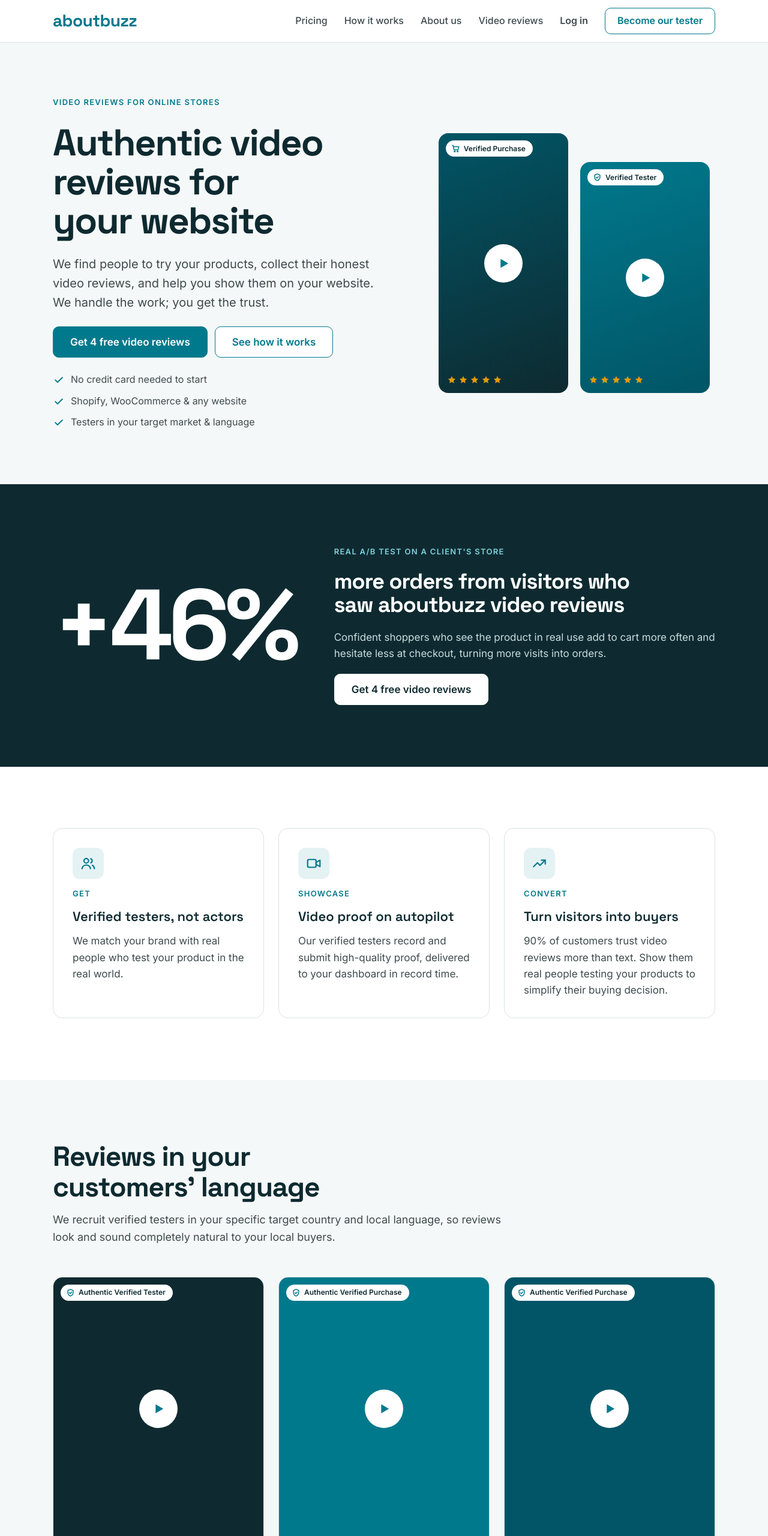
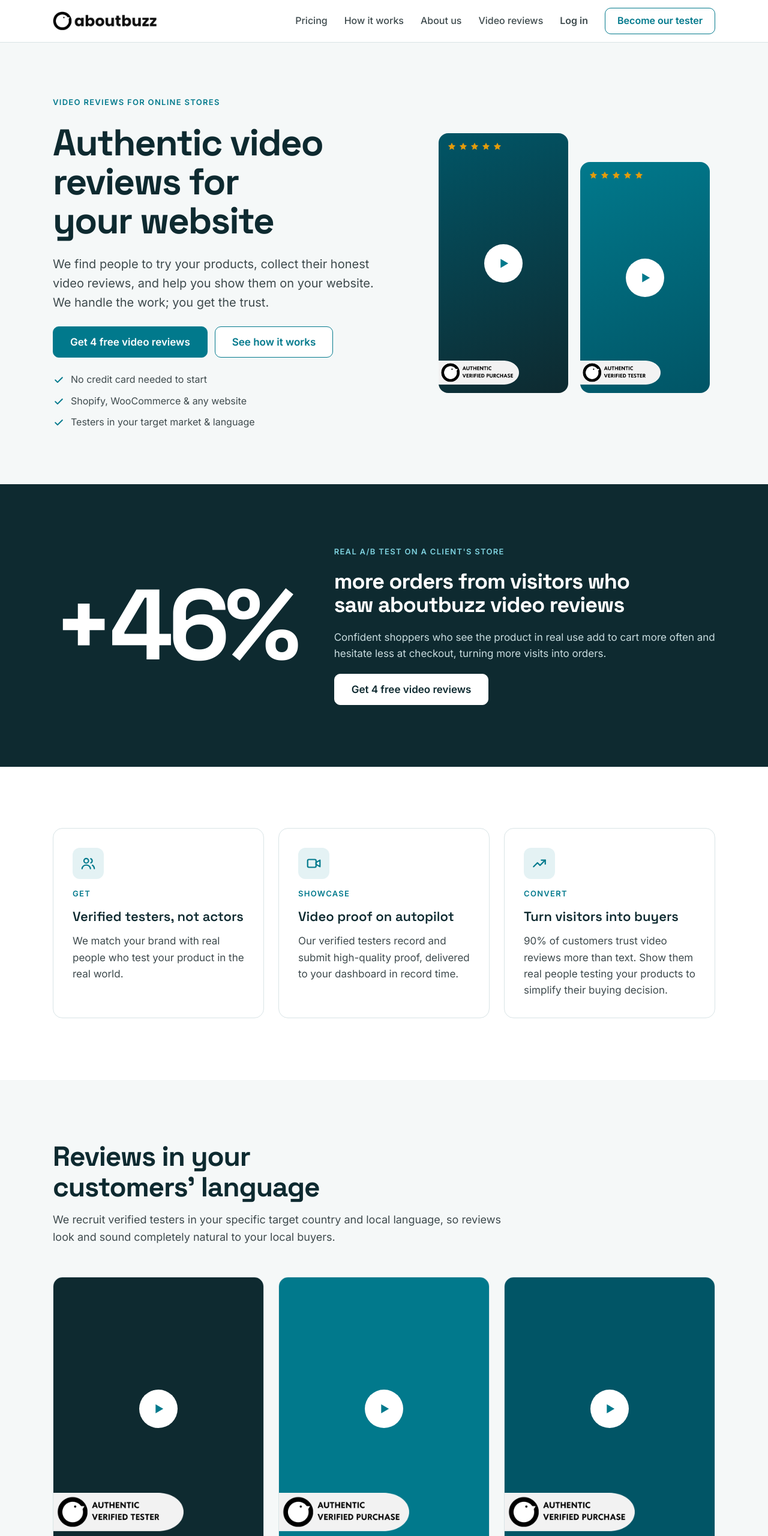
Before and after one commit to irena-blip/aboutbuzz-site, a plain HTML site: page index.html in a window 1280 px wide. Shown: the top 2560 px of the page at 60% size. Drawn offline with Linux system fonts and the light colour scheme.

Commit message:
Use official aboutbuzz logo and EU-registered Verified Tester/Purchase badges
- logo (header), white logo (footer), favicon from the original artwork
- official badge images on every video player, in the trust section and on review cards

Co-Authored-By: Claude Opus 5.5 <noreply@anthropic.com>
Claude-Session: https://claude.ai/code/session_01Ta83cDb5QAgTXTgekPRBSW

```diff
--- a/assets/css/style.css
+++ b/assets/css/style.css
@@ -67,7 +67,8 @@ p{margin:0}
 .site-header{background:var(--white);border-bottom:1px solid var(--line);position:sticky;top:env(safe-area-inset-top,0px);z-index:20}
 body::before{content:"";position:fixed;inset:0 0 auto;height:env(safe-area-inset-top,0px);z-index:21;background:var(--white)}
 .site-header .wrap{display:flex;align-items:center;justify-content:space-between;gap:16px 32px;padding-block:12px}
-.logo{font-family:var(--display);font-weight:700;font-size:28px;letter-spacing:-0.02em;color:var(--teal);text-decoration:none}
+.logo{display:inline-flex;align-items:center;min-height:44px;text-decoration:none}
+.logo img{height:32px;width:auto}
 .nav{display:flex;align-items:center;gap:4px 28px;font-size:16px;font-weight:500}
 .nav a{color:var(--text);text-decoration:none;padding-block:10px}
 .nav a:hover{color:var(--teal)}
@@ -97,10 +98,13 @@ body::before{content:"";position:fixed;inset:0 0 auto;height:env(safe-area-inset
 .player{position:relative;aspect-ratio:9/16;max-width:100%;border-radius:var(--radius);overflow:hidden;background:var(--ink);color:var(--white)}
 .player--a{width:min(46%,240px);background:linear-gradient(160deg,#015566,#0E2A30)}
 .player--b{width:min(46%,240px);margin-top:48px;background:linear-gradient(160deg,#01798C,#015566)}
-.player video,.player img{position:absolute;inset:0;width:100%;height:100%;object-fit:cover}
+.player video,.player img:not(.badge-img){position:absolute;inset:0;width:100%;height:100%;object-fit:cover}
 .badge{position:absolute;left:12px;top:12px;display:inline-flex;align-items:center;gap:6px;background:var(--white);color:var(--ink);border-radius:999px;padding:6px 12px 6px 9px;font-size:12px;font-weight:600;line-height:1.2;z-index:2}
 .play{position:absolute;left:50%;top:50%;transform:translate(-50%,-50%);width:64px;height:64px;border-radius:50%;background:var(--white);display:flex;align-items:center;justify-content:center;z-index:2;border:0;cursor:pointer}
-.player .stars{position:absolute;left:14px;bottom:14px;z-index:2}
+.player .stars{position:absolute;left:14px;top:14px;z-index:2}
+/* uradni EU registrirani znački – vedno spodaj levo na videu, kot na aboutbuzz.com */
+.player .badge-img{position:absolute;left:0;bottom:14px;width:62%;max-width:240px;height:auto;z-index:3;pointer-events:none}
+.trust-badge{width:260px;max-width:100%;height:auto}
 .stars{display:flex;gap:3px}
 
 /* številka +46 */
@@ -192,7 +196,8 @@ textarea.input{resize:vertical;min-height:132px}
 .site-footer .wrap{padding-block:56px 40px;display:flex;flex-direction:column;gap:40px}
 .foot-cols{display:flex;flex-wrap:wrap;gap:40px 64px;justify-content:space-between}
 .foot-col{flex:1 1 220px;min-width:0;display:flex;flex-direction:column;gap:4px}
-.foot-col .logo{color:var(--white);font-size:26px;margin-bottom:8px}
+.foot-col .logo{margin-bottom:8px;min-height:0}
+.foot-col .logo img{height:28px}
 .foot-label{font-size:13px;font-weight:600;letter-spacing:0.1em;text-transform:uppercase;color:var(--foot-label);margin-bottom:8px}
 .foot-col a{color:var(--foot-link);display:inline-flex;align-items:center;min-height:40px}
 .foot-legal{border-top:1px solid var(--foot-line);padding-top:28px;display:flex;flex-direction:column;gap:10px;font-size:14px;color:var(--foot-small)}
@@ -203,3 +208,4 @@ textarea.input{resize:vertical;min-height:132px}
 .split > *{flex:1 1 400px;min-width:0}
 .compare .card h3{font-size:20px}
 .compare .card--us{border:2px solid var(--teal)}
+.player video ~ .badge-img{bottom:56px}
--- a/index.html
+++ b/index.html
@@ -9,6 +9,8 @@
 <meta property="og:title" content="aboutbuzz — Authentic video reviews">
 <meta property="og:description" content="Verified video reviews from real testers and buyers, with EU trust badges, for Shopify, WooCommerce and any website.">
 <meta property="og:type" content="website">
+<link rel="icon" type="image/png" href="assets/img/favicon.png">
+<link rel="apple-touch-icon" href="assets/img/apple-touch-icon.png">
 <link rel="preconnect" href="https://fonts.googleapis.com">
 <link rel="preconnect" href="https://fonts.gstatic.com" crossorigin>
 <link rel="stylesheet" href="https://fonts.googleapis.com/css2?family=Inter:wght@400;500;600&family=Space+Grotesk:wght@500;600;700&display=swap">
@@ -18,7 +20,7 @@
 <a class="skip" href="#main">Skip to content</a>
 <header class="site-header">
 <div class="wrap">
-<a class="logo" href="index.html">aboutbuzz</a>
+<a class="logo" href="index.html"><img src="assets/img/logo.png" alt="aboutbuzz" width="173" height="32"></a>
 <button class="nav-toggle" type="button" aria-expanded="false" aria-controls="site-nav" aria-label="Open menu"><svg width="22" height="22" viewBox="0 0 24 24" fill="none" stroke="currentColor" stroke-width="2.2" stroke-linecap="round" aria-hidden="true"><path d="M4 7h16M4 12h16M4 17h16"/></svg></button>
 <nav class="nav" id="site-nav" aria-label="Main">
 <a href="pricing.html">Pricing</a>
@@ -45,8 +47,8 @@
 </ul>
 </div>
 <div class="hero-visual" aria-hidden="true">
-<div class="player player--a"><span class="badge"><svg width="15" height="15" viewBox="0 0 24 24" fill="none" stroke="#01798C" stroke-width="2.4" stroke-linecap="round" stroke-linejoin="round" aria-hidden="true"><path d="M3 4h2l2.4 11h11l2-8H6.3"/><circle cx="9.5" cy="19.5" r="1.4"/><circle cx="17" cy="19.5" r="1.4"/></svg>Verified Purchase</span><span class="play" aria-hidden="true"><svg width="28" height="28" viewBox="0 0 24 24" fill="#01798C"><path d="M8 5.5v13l11-6.5z"/></svg></span><span class="stars" role="img" aria-label="5 out of 5 stars"><svg width="16" height="16" viewBox="0 0 24 24" fill="#E39B0B" aria-hidden="true"><path d="M12 2.8l2.8 5.9 6.4.9-4.7 4.5 1.2 6.4L12 17.4 6.3 20.5l1.2-6.4L2.8 9.6l6.4-.9z"/></svg><svg width="16" height="16" viewBox="0 0 24 24" fill="#E39B0B" aria-hidden="true"><path d="M12 2.8l2.8 5.9 6.4.9-4.7 4.5 1.2 6.4L12 17.4 6.3 20.5l1.2-6.4L2.8 9.6l6.4-.9z"/></svg><svg width="16" height="16" viewBox="0 0 24 24" fill="#E39B0B" aria-hidden="true"><path d="M12 2.8l2.8 5.9 6.4.9-4.7 4.5 1.2 6.4L12 17.4 6.3 20.5l1.2-6.4L2.8 9.6l6.4-.9z"/></svg><svg width="16" height="16" viewBox="0 0 24 24" fill="#E39B0B" aria-hidden="true"><path d="M12 2.8l2.8 5.9 6.4.9-4.7 4.5 1.2 6.4L12 17.4 6.3 20.5l1.2-6.4L2.8 9.6l6.4-.9z"/></svg><svg width="16" height="16" viewBox="0 0 24 24" fill="#E39B0B" aria-hidden="true"><path d="M12 2.8l2.8 5.9 6.4.9-4.7 4.5 1.2 6.4L12 17.4 6.3 20.5l1.2-6.4L2.8 9.6l6.4-.9z"/></svg></span></div>
-<div class="player player--b"><span class="badge"><svg width="15" height="15" viewBox="0 0 24 24" fill="none" stroke="#01798C" stroke-width="2.4" stroke-linecap="round" stroke-linejoin="round" aria-hidden="true"><path d="M12 3l7 3v5.5c0 4.2-2.9 7.9-7 9.5-4.1-1.6-7-5.3-7-9.5V6z"/><path d="M8.8 12.2l2.2 2.2 4.2-4.4"/></svg>Verified Tester</span><span class="play" aria-hidden="true"><svg width="28" height="28" viewBox="0 0 24 24" fill="#01798C"><path d="M8 5.5v13l11-6.5z"/></svg></span><span class="stars" role="img" aria-label="5 out of 5 stars"><svg width="16" height="16" viewBox="0 0 24 24" fill="#E39B0B" aria-hidden="true"><path d="M12 2.8l2.8 5.9 6.4.9-4.7 4.5 1.2 6.4L12 17.4 6.3 20.5l1.2-6.4L2.8 9.6l6.4-.9z"/></svg><svg width="16" height="16" viewBox="0 0 24 24" fill="#E39B0B" aria-hidden="true"><path d="M12 2.8l2.8 5.9 6.4.9-4.7 4.5 1.2 6.4L12 17.4 6.3 20.5l1.2-6.4L2.8 9.6l6.4-.9z"/></svg><svg width="16" height="16" viewBox="0 0 24 24" fill="#E39B0B" aria-hidden="true"><path d="M12 2.8l2.8 5.9 6.4.9-4.7 4.5 1.2 6.4L12 17.4 6.3 20.5l1.2-6.4L2.8 9.6l6.4-.9z"/></svg><svg width="16" height="16" viewBox="0 0 24 24" fill="#E39B0B" aria-hidden="true"><path d="M12 2.8l2.8 5.9 6.4.9-4.7 4.5 1.2 6.4L12 17.4 6.3 20.5l1.2-6.4L2.8 9.6l6.4-.9z"/></svg><svg width="16" height="16" viewBox="0 0 24 24" fill="#E39B0B" aria-hidden="true"><path d="M12 2.8l2.8 5.9 6.4.9-4.7 4.5 1.2 6.4L12 17.4 6.3 20.5l1.2-6.4L2.8 9.6l6.4-.9z"/></svg></span></div>
+<div class="player player--a"><span class="play" aria-hidden="true"><svg width="28" height="28" viewBox="0 0 24 24" fill="#01798C"><path d="M8 5.5v13l11-6.5z"/></svg></span><span class="stars" role="img" aria-label="5 out of 5 stars"><svg width="16" height="16" viewBox="0 0 24 24" fill="#E39B0B" aria-hidden="true"><path d="M12 2.8l2.8 5.9 6.4.9-4.7 4.5 1.2 6.4L12 17.4 6.3 20.5l1.2-6.4L2.8 9.6l6.4-.9z"/></svg><svg width="16" height="16" viewBox="0 0 24 24" fill="#E39B0B" aria-hidden="true"><path d="M12 2.8l2.8 5.9 6.4.9-4.7 4.5 1.2 6.4L12 17.4 6.3 20.5l1.2-6.4L2.8 9.6l6.4-.9z"/></svg><svg width="16" height="16" viewBox="0 0 24 24" fill="#E39B0B" aria-hidden="true"><path d="M12 2.8l2.8 5.9 6.4.9-4.7 4.5 1.2 6.4L12 17.4 6.3 20.5l1.2-6.4L2.8 9.6l6.4-.9z"/></svg><svg width="16" height="16" viewBox="0 0 24 24" fill="#E39B0B" aria-hidden="true"><path d="M12 2.8l2.8 5.9 6.4.9-4.7 4.5 1.2 6.4L12 17.4 6.3 20.5l1.2-6.4L2.8 9.6l6.4-.9z"/></svg><svg width="16" height="16" viewBox="0 0 24 24" fill="#E39B0B" aria-hidden="true"><path d="M12 2.8l2.8 5.9 6.4.9-4.7 4.5 1.2 6.4L12 17.4 6.3 20.5l1.2-6.4L2.8 9.6l6.4-.9z"/></svg></span><img class="badge-img" src="assets/img/badge-verified-purchase.png" alt="Authentic Verified Purchase" width="260" height="77"></div>
+<div class="player player--b"><span class="play" aria-hidden="true"><svg width="28" height="28" viewBox="0 0 24 24" fill="#01798C"><path d="M8 5.5v13l11-6.5z"/></svg></span><span class="stars" role="img" aria-label="5 out of 5 stars"><svg width="16" height="16" viewBox="0 0 24 24" fill="#E39B0B" aria-hidden="true"><path d="M12 2.8l2.8 5.9 6.4.9-4.7 4.5 1.2 6.4L12 17.4 6.3 20.5l1.2-6.4L2.8 9.6l6.4-.9z"/></svg><svg width="16" height="16" viewBox="0 0 24 24" fill="#E39B0B" aria-hidden="true"><path d="M12 2.8l2.8 5.9 6.4.9-4.7 4.5 1.2 6.4L12 17.4 6.3 20.5l1.2-6.4L2.8 9.6l6.4-.9z"/></svg><svg width="16" height="16" viewBox="0 0 24 24" fill="#E39B0B" aria-hidden="true"><path d="M12 2.8l2.8 5.9 6.4.9-4.7 4.5 1.2 6.4L12 17.4 6.3 20.5l1.2-6.4L2.8 9.6l6.4-.9z"/></svg><svg width="16" height="16" viewBox="0 0 24 24" fill="#E39B0B" aria-hidden="true"><path d="M12 2.8l2.8 5.9 6.4.9-4.7 4.5 1.2 6.4L12 17.4 6.3 20.5l1.2-6.4L2.8 9.6l6.4-.9z"/></svg><svg width="16" height="16" viewBox="0 0 24 24" fill="#E39B0B" aria-hidden="true"><path d="M12 2.8l2.8 5.9 6.4.9-4.7 4.5 1.2 6.4L12 17.4 6.3 20.5l1.2-6.4L2.8 9.6l6.4-.9z"/></svg></span><img class="badge-img" src="assets/img/badge-verified-tester.png" alt="Authentic Verified Tester" width="260" height="77"></div>
 </div>
 </div>
 </section>
@@ -77,11 +79,11 @@
 <div class="wrap">
 <div class="section-head"><h2>Reviews in your customers' language</h2><p>We recruit verified testers in your specific target country and local language, so reviews look and sound completely natural to your local buyers.</p></div>
 <div class="grid grid--3">
-<article class="review"><div class="player" style="background:#0E2A30"><span class="badge"><svg width="15" height="15" viewBox="0 0 24 24" fill="none" stroke="#01798C" stroke-width="2.4" stroke-linecap="round" stroke-linejoin="round" aria-hidden="true"><path d="M12 3l7 3v5.5c0 4.2-2.9 7.9-7 9.5-4.1-1.6-7-5.3-7-9.5V6z"/><path d="M8.8 12.2l2.2 2.2 4.2-4.4"/></svg>Authentic Verified Tester</span><span class="play" aria-hidden="true"><svg width="28" height="28" viewBox="0 0 24 24" fill="#01798C"><path d="M8 5.5v13l11-6.5z"/></svg></span></div>
+<article class="review"><div class="player" style="background:#0E2A30"><span class="play" aria-hidden="true"><svg width="28" height="28" viewBox="0 0 24 24" fill="#01798C"><path d="M8 5.5v13l11-6.5z"/></svg></span><img class="badge-img" src="assets/img/badge-verified-tester.png" alt="Authentic Verified Tester" width="260" height="77"></div>
 <div class="review-body"><div class="review-meta"><span class="stars" role="img" aria-label="5 out of 5 stars"><svg width="16" height="16" viewBox="0 0 24 24" fill="#E39B0B" aria-hidden="true"><path d="M12 2.8l2.8 5.9 6.4.9-4.7 4.5 1.2 6.4L12 17.4 6.3 20.5l1.2-6.4L2.8 9.6l6.4-.9z"/></svg><svg width="16" height="16" viewBox="0 0 24 24" fill="#E39B0B" aria-hidden="true"><path d="M12 2.8l2.8 5.9 6.4.9-4.7 4.5 1.2 6.4L12 17.4 6.3 20.5l1.2-6.4L2.8 9.6l6.4-.9z"/></svg><svg width="16" height="16" viewBox="0 0 24 24" fill="#E39B0B" aria-hidden="true"><path d="M12 2.8l2.8 5.9 6.4.9-4.7 4.5 1.2 6.4L12 17.4 6.3 20.5l1.2-6.4L2.8 9.6l6.4-.9z"/></svg><svg width="16" height="16" viewBox="0 0 24 24" fill="#E39B0B" aria-hidden="true"><path d="M12 2.8l2.8 5.9 6.4.9-4.7 4.5 1.2 6.4L12 17.4 6.3 20.5l1.2-6.4L2.8 9.6l6.4-.9z"/></svg><svg width="16" height="16" viewBox="0 0 24 24" fill="#E39B0B" aria-hidden="true"><path d="M12 2.8l2.8 5.9 6.4.9-4.7 4.5 1.2 6.4L12 17.4 6.3 20.5l1.2-6.4L2.8 9.6l6.4-.9z"/></svg></span></div><p>Izdelek je testiral fant, ki ima težave z izpadanjem las in veliko prhljaja. Po 2 tednih uporabe je opazil izboljšanje, lasje mu manj izpadajo, tudi prhljaja je manj kot na začetku.</p><div class="review-brand">Marivelle · Marivelle His Hairboost</div></div></article>
-<article class="review"><div class="player" style="background:#01798C"><span class="badge"><svg width="15" height="15" viewBox="0 0 24 24" fill="none" stroke="#01798C" stroke-width="2.4" stroke-linecap="round" stroke-linejoin="round" aria-hidden="true"><path d="M12 3l7 3v5.5c0 4.2-2.9 7.9-7 9.5-4.1-1.6-7-5.3-7-9.5V6z"/><path d="M8.8 12.2l2.2 2.2 4.2-4.4"/></svg>Authentic Verified Purchase</span><span class="play" aria-hidden="true"><svg width="28" height="28" viewBox="0 0 24 24" fill="#01798C"><path d="M8 5.5v13l11-6.5z"/></svg></span></div>
+<article class="review"><div class="player" style="background:#01798C"><span class="play" aria-hidden="true"><svg width="28" height="28" viewBox="0 0 24 24" fill="#01798C"><path d="M8 5.5v13l11-6.5z"/></svg></span><img class="badge-img" src="assets/img/badge-verified-purchase.png" alt="Authentic Verified Purchase" width="260" height="77"></div>
 <div class="review-body"><div class="review-meta"><span class="stars" role="img" aria-label="5 out of 5 stars"><svg width="16" height="16" viewBox="0 0 24 24" fill="#E39B0B" aria-hidden="true"><path d="M12 2.8l2.8 5.9 6.4.9-4.7 4.5 1.2 6.4L12 17.4 6.3 20.5l1.2-6.4L2.8 9.6l6.4-.9z"/></svg><svg width="16" height="16" viewBox="0 0 24 24" fill="#E39B0B" aria-hidden="true"><path d="M12 2.8l2.8 5.9 6.4.9-4.7 4.5 1.2 6.4L12 17.4 6.3 20.5l1.2-6.4L2.8 9.6l6.4-.9z"/></svg><svg width="16" height="16" viewBox="0 0 24 24" fill="#E39B0B" aria-hidden="true"><path d="M12 2.8l2.8 5.9 6.4.9-4.7 4.5 1.2 6.4L12 17.4 6.3 20.5l1.2-6.4L2.8 9.6l6.4-.9z"/></svg><svg width="16" height="16" viewBox="0 0 24 24" fill="#E39B0B" aria-hidden="true"><path d="M12 2.8l2.8 5.9 6.4.9-4.7 4.5 1.2 6.4L12 17.4 6.3 20.5l1.2-6.4L2.8 9.6l6.4-.9z"/></svg><svg width="16" height="16" viewBox="0 0 24 24" fill="#E39B0B" aria-hidden="true"><path d="M12 2.8l2.8 5.9 6.4.9-4.7 4.5 1.2 6.4L12 17.4 6.3 20.5l1.2-6.4L2.8 9.6l6.4-.9z"/></svg></span><span>2 useful</span></div><p>Odlicna izkusnja,ampak na prave rezultate je treba se malo pocakat☺️</p><div class="review-brand">Marivelle · Marivelle His Hairboost</div></div></article>
-<article class="review"><div class="player" style="background:#015566"><span class="badge"><svg width="15" height="15" viewBox="0 0 24 24" fill="none" stroke="#01798C" stroke-width="2.4" stroke-linecap="round" stroke-linejoin="round" aria-hidden="true"><path d="M12 3l7 3v5.5c0 4.2-2.9 7.9-7 9.5-4.1-1.6-7-5.3-7-9.5V6z"/><path d="M8.8 12.2l2.2 2.2 4.2-4.4"/></svg>Authentic Verified Purchase</span><span class="play" aria-hidden="true"><svg width="28" height="28" viewBox="0 0 24 24" fill="#01798C"><path d="M8 5.5v13l11-6.5z"/></svg></span></div>
+<article class="review"><div class="player" style="background:#015566"><span class="play" aria-hidden="true"><svg width="28" height="28" viewBox="0 0 24 24" fill="#01798C"><path d="M8 5.5v13l11-6.5z"/></svg></span><img class="badge-img" src="assets/img/badge-verified-purchase.png" alt="Authentic Verified Purchase" width="260" height="77"></div>
 <div class="review-body"><div class="review-meta"><span class="stars" role="img" aria-label="5 out of 5 stars"><svg width="16" height="16" viewBox="0 0 24 24" fill="#E39B0B" aria-hidden="true"><path d="M12 2.8l2.8 5.9 6.4.9-4.7 4.5 1.2 6.4L12 17.4 6.3 20.5l1.2-6.4L2.8 9.6l6.4-.9z"/></svg><svg width="16" height="16" viewBox="0 0 24 24" fill="#E39B0B" aria-hidden="true"><path d="M12 2.8l2.8 5.9 6.4.9-4.7 4.5 1.2 6.4L12 17.4 6.3 20.5l1.2-6.4L2.8 9.6l6.4-.9z"/></svg><svg width="16" height="16" viewBox="0 0 24 24" fill="#E39B0B" aria-hidden="true"><path d="M12 2.8l2.8 5.9 6.4.9-4.7 4.5 1.2 6.4L12 17.4 6.3 20.5l1.2-6.4L2.8 9.6l6.4-.9z"/></svg><svg width="16" height="16" viewBox="0 0 24 24" fill="#E39B0B" aria-hidden="true"><path d="M12 2.8l2.8 5.9 6.4.9-4.7 4.5 1.2 6.4L12 17.4 6.3 20.5l1.2-6.4L2.8 9.6l6.4-.9z"/></svg><svg width="16" height="16" viewBox="0 0 24 24" fill="#E39B0B" aria-hidden="true"><path d="M12 2.8l2.8 5.9 6.4.9-4.7 4.5 1.2 6.4L12 17.4 6.3 20.5l1.2-6.4L2.8 9.6l6.4-.9z"/></svg></span><span>3 useful</span></div><p>Priporočamo vsem, ki se borijo z izpadanjem las. 💪🏻</p><div class="review-brand">Marivelle · Marivelle His Hairboost</div></div></article>
 </div>
 <p style="margin-top:32px"><a class="btn btn--ghost" href="video-reviews.html">Explore 300+ authentic reviews we've collected</a></p>
@@ -103,8 +105,8 @@
 <div class="wrap">
 <div class="section-head"><div class="eyebrow">Verified</div><h2>Two registered trust badges. Zero legal guesswork.</h2><p>The EU Omnibus Directive requires stores to disclose how reviews are verified. Every aboutbuzz video carries its source on the player.</p></div>
 <div class="trust">
-<div class="card"><span class="pill"><svg width="15" height="15" viewBox="0 0 24 24" fill="none" stroke="#01798C" stroke-width="2.4" stroke-linecap="round" stroke-linejoin="round" aria-hidden="true"><path d="M12 3l7 3v5.5c0 4.2-2.9 7.9-7 9.5-4.1-1.6-7-5.3-7-9.5V6z"/><path d="M8.8 12.2l2.2 2.2 4.2-4.4"/></svg>Verified Tester</span><p>Sourced through single-use store promo codes and filmed by our vetted tester community.</p></div>
-<div class="card"><span class="pill"><svg width="15" height="15" viewBox="0 0 24 24" fill="none" stroke="#01798C" stroke-width="2.4" stroke-linecap="round" stroke-linejoin="round" aria-hidden="true"><path d="M3 4h2l2.4 11h11l2-8H6.3"/><circle cx="9.5" cy="19.5" r="1.4"/><circle cx="17" cy="19.5" r="1.4"/></svg>Verified Purchase</span><p>Uploaded directly by genuine paying buyers through your brand's own post-purchase upload link.</p></div>
+<div class="card"><img class="trust-badge" src="assets/img/badge-verified-tester.png" alt="Authentic Verified Tester" width="260" height="77"><p>Sourced through single-use store promo codes and filmed by our vetted tester community.</p></div>
+<div class="card"><img class="trust-badge" src="assets/img/badge-verified-purchase.png" alt="Authentic Verified Purchase" width="260" height="77"><p>Uploaded directly by genuine paying buyers through your brand's own post-purchase upload link.</p></div>
 </div>
 </div>
 </section>
@@ -138,7 +140,7 @@
 <div class="wrap">
 <div class="foot-cols">
 <div class="foot-col">
-<div class="logo">aboutbuzz</div>
+<div class="logo"><img src="assets/img/logo-white.png" alt="aboutbuzz" width="152" height="28"></div>
 <div>Cluekit d.o.o.<br>Podbreznik 13<br>8000 Novo mesto, Slovenia</div>
 <div>info@aboutbuzz.com</div>
 </div>
```
Also changed, not shown: about.html (+4 -2 lines), assets/js/site.js (+6 -2 lines), how-it-works.html (+6 -4 lines), pricing.html (+4 -2 lines), video-reviews.html (+4 -2 lines), assets/img/apple-touch-icon.png (added), assets/img/badge-verified-purchase.png (added), assets/img/badge-verified-tester.png (added), assets/img/favicon.png (added), assets/img/logo-mark-white.png (added), assets/img/logo-mark.png (added), assets/img/logo-white.png (added), assets/img/logo.png (added).
